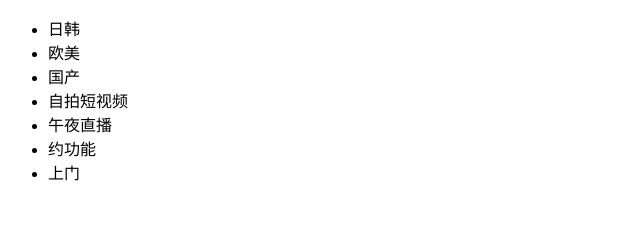
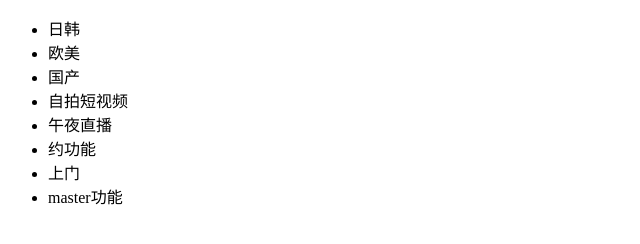
Before and after one commit to arbitter2021/oldboy, a plain HTML site: page index.html in a window 1280 px wide. Shown: the whole page, without its empty margins (0-640 px from the left). Drawn offline with nearby package versions, Linux system fonts and the light colour scheme.

Commit message:
master功能

```diff
--- a/index.html
+++ b/index.html
@@ -17,6 +17,7 @@
   <li>午夜直播</li>
   <li>约功能</li>
   <li>上门</li>
+  <li>master功能</li>
 </ul>
 </body>
 </html>
```
